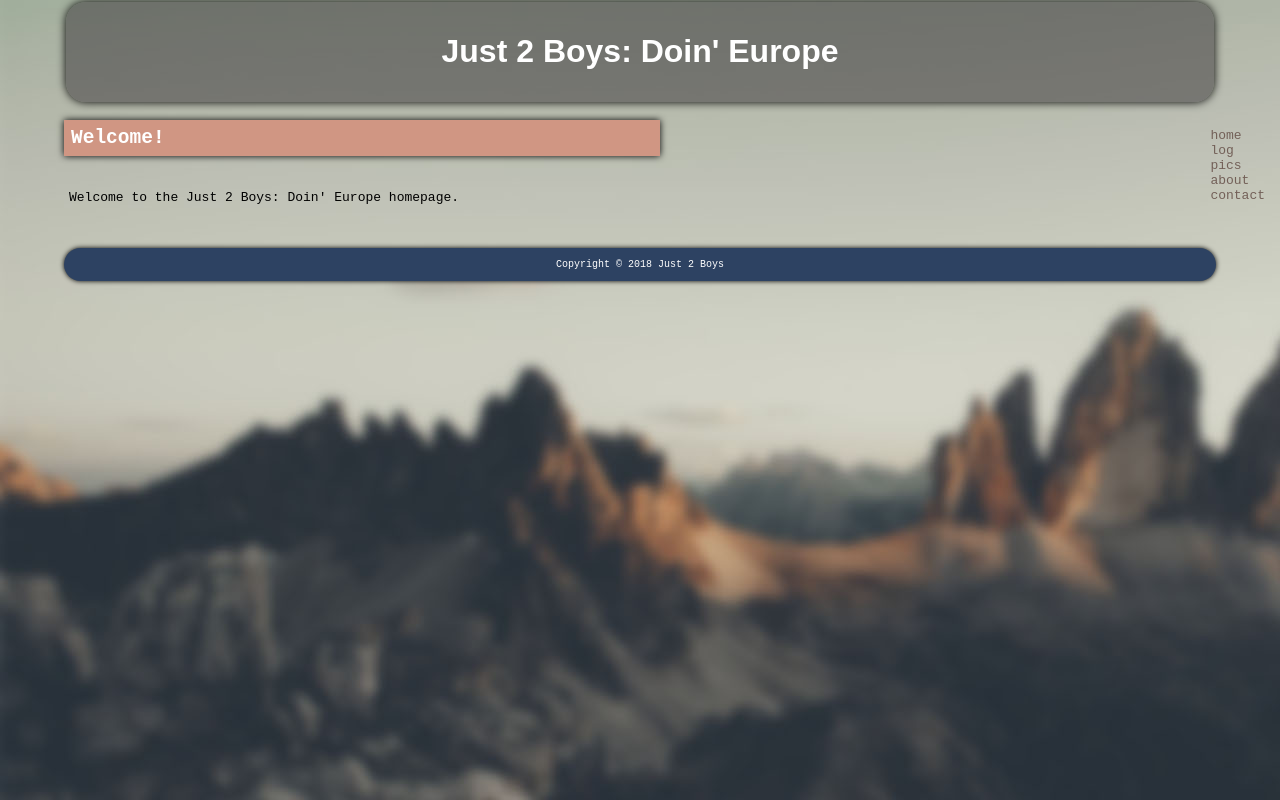
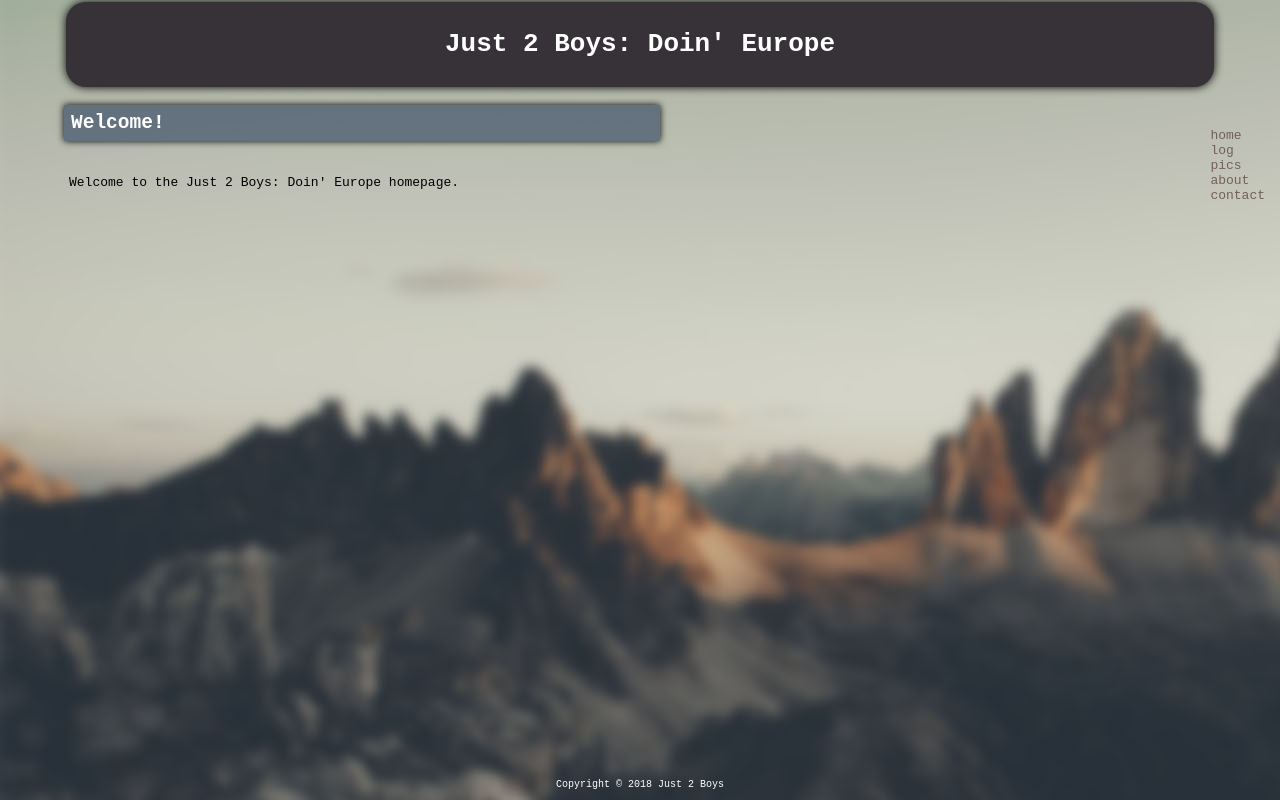
Before and after one commit to mopfunk/j2b, a plain HTML site: page index.html in a window 1280 px wide. Drawn offline with Linux system fonts and the light colour scheme.

Commit message:
Fixed footer

```diff
--- a/just.css
+++ b/just.css
@@ -1,7 +1,9 @@
 .mainheader {
 	grid-area: header;
-	background-color: rgba(54,50,55,0.5);
+/*	background-color: rgba(54,50,55,0.1);*/
+	background-color: rgb(54,50,55);
 	color: white;
+	font-family: monospace;
 }
 
 .content { grid-area: content; }
@@ -20,17 +22,17 @@
 
 .mainfooter {
 	grid-area: footer;
-	background-color: #2d4262;
+/*	background-color: #2d4262;*/
 	text-align: center;
-	box-shadow: 0 0 5px black;
+/*	box-shadow: 0 0 5px black;*/
 	background-size: cover;
 	color: white;
 	font-size: 10px;
-	position: relative;
+	position: absolute;
 	right: 0;
 	bottom: 0;
 	left: 0;
-	padding: 1px;
+	padding: 0.25px;
 	border-radius: 20px;
 	/*width: 50%; */
 }
@@ -57,7 +59,9 @@
 }
 .content > h1 {
 	grid-area: chapterhead;
-	background-color: #d09683;
+/*	background-color: #d09683;*/
+	background-color: rgba(45,66,98,0.6);
+/*	background-color: #2d4262;*/
 	color: white;
 	box-shadow: 0 0 7px black;
 }
@@ -70,6 +74,18 @@
 	  "chapterhead . ."
 	  "article-primary . article-secondary";
 }
+
+html {
+	height: 100%;
+	box-sizing: border-box;
+}
+/*
+*,
+*:before,
+*:after {
+	box-sizing: inherit;
+}
+*/
 
 header {
 	background-size: cover;
```
